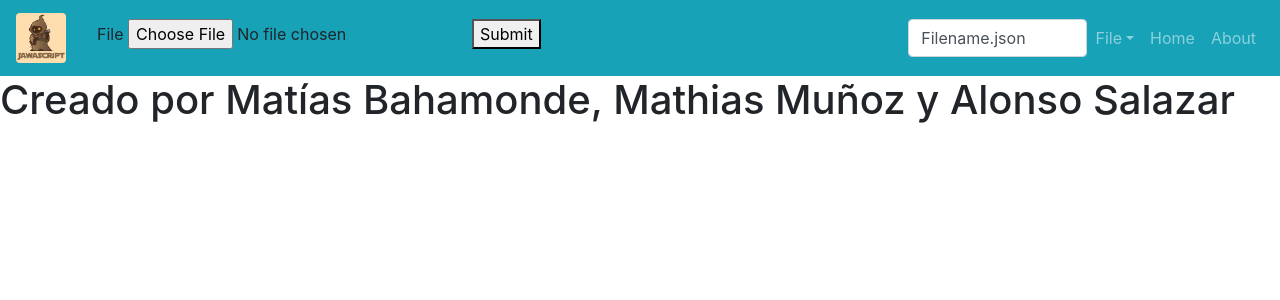
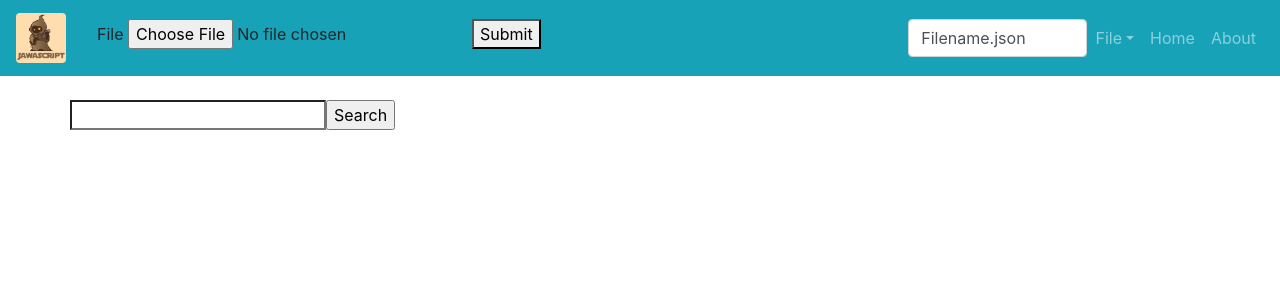
Before and after one commit to alonsouct/ESCORIA_REBELDE, a Vue app in the folder app/: page /about in a window 1280 px wide. Shown: the top 300 px of the page. Built offline with nearby package versions, Linux system fonts and the light colour scheme.

Commit message:
Prueba de API en pestana "about"
Adicion de paquetes y correcciones.
Se implementa modulo test donde se prueba la conexion a una api externa y devuelve un resultado por consola

```diff
--- a/app/src/App.vue
+++ b/app/src/App.vue
@@ -8,7 +8,7 @@
 <script>
 // @ is an alias to /src
 import Navbar from '@/components/Navbar.vue'      // importacion de componentes
-import Elements from '@/components/Elements.vue'
+//import { createNote }  from '../repository'
 
 export default {
   name: 'app',
--- /dev/null
+++ b/app/src/components/Test.vue
@@ -0,0 +1,48 @@
+<template>
+  <div>
+    <input v-model="search" type="search">
+    <input type="button" @click="doSearch" value="Search">
+  </div>
+</template>
+
+<script>
+//import router from '../api/connection'
+
+export default {
+  name: 'Test',
+  data:{
+    search:'',
+    books:[],
+    relatedBooks:[],
+    searching:false,
+    selectedBook:null
+  },
+  methods:{
+    doSearch() {
+      if(this.search === '') return;
+      this.searching = true;
+      this.books = [];
+      this.relatedBooks = [];
+      console.log('search for '+this.search);
+      fetch(`https://openwhisk.ng.bluemix.net/api/v1/web/rcamden%40us.ibm.com_My%20Space/goodreads/search.json?search=${encodeURIComponent(this.search)}`)
+      .then(res=>res.json())
+      .then(res => {
+        this.searching = false;
+        this.books = res.result;
+        console.log(this.books);
+      });
+    },
+    findSimilar(book) {
+      this.selectedBook = book;
+      this.relatedBooks = [];
+      console.log('find books similar to '+book.id);
+      fetch(`https://openwhisk.ng.bluemix.net/api/v1/web/rcamden%40us.ibm.com_My%20Space/goodreads/findSimilar.json?id=${encodeURIComponent(book.id)}`)
+      .then(res=>res.json())
+      .then(res => {
+        this.relatedBooks = res.result;
+      });
+
+    }
+  }
+}
+</script>
--- a/app/src/main.js
+++ b/app/src/main.js
@@ -5,7 +5,6 @@ import './plugins/bootstrap-vue'
 import App from './App.vue'
 import router from './router'
 import store from './store'
-import conn from './connectdb' // importa elemento "conn" del script connectdb.js
 
 import BootstrapVue from 'bootstrap-vue'
 Vue.use(BootstrapVue)
@@ -23,6 +22,5 @@ Vue.config.productionTip = false
 new Vue({
   router,
   store,
-  conn,                   // importa "conn" a aplicacion
   render: h => h(App)
 }).$mount('#app')
--- a/app/src/router.js
+++ b/app/src/router.js
@@ -12,7 +12,6 @@ export default new Router({
       path: '/',
       name: 'home',
       component: Home
-
       // direccion de componente puede ser component: () => import(/* webpackChunkName: "about" */ './views/About.vue')
       // como importantdo, el componente y luego definiendolo
     },
--- a/app/src/views/About.vue
+++ b/app/src/views/About.vue
@@ -1,5 +1,20 @@
 <template>
   <div class="about">
-    <h1>Creado por Matías Bahamonde, Mathias Muñoz y Alonso Salazar</h1>
+    <b-container class="mt-4">
+      <b-row>
+        <Test/>
+      </b-row>
+    </b-container>
   </div>
 </template>
+
+<script>
+import Test from '@/components/Test.vue'
+
+export default {
+  name: 'home',
+  components: {
+    Test
+  },
+}
+</script>
--- a/app/src/views/Home.vue
+++ b/app/src/views/Home.vue
@@ -2,6 +2,7 @@
   <div class="home">
     <b-container class="mt-4">
       <b-row>
+        <div> {{ $route.params.id }}</div>
         <Elements/>
         <!-- <DesignPanel/> -->
       </b-row>
@@ -17,8 +18,8 @@ import Elements from '@/components/Elements.vue'        // Importacion component
 export default {
   name: 'home',
   components: {
-    Elements,                                           // Activacion de componente elements (Barra lateral)
-    // DesignPanel                                         // Activacion de componente designpanel (Contenedor central)
+    Elements,                               // Activacion de componente elements (Barra lateral)
+    // DesignPanel                             // Activacion de componente designpanel (Contenedor central)
   },
 }
 </script>
```
Also changed, not shown: app/package.json (+8 -4 lines), app/src/connectdb.js (deleted, +0 -16 lines), 1 other file (tests, documents, lock files or other folders).
